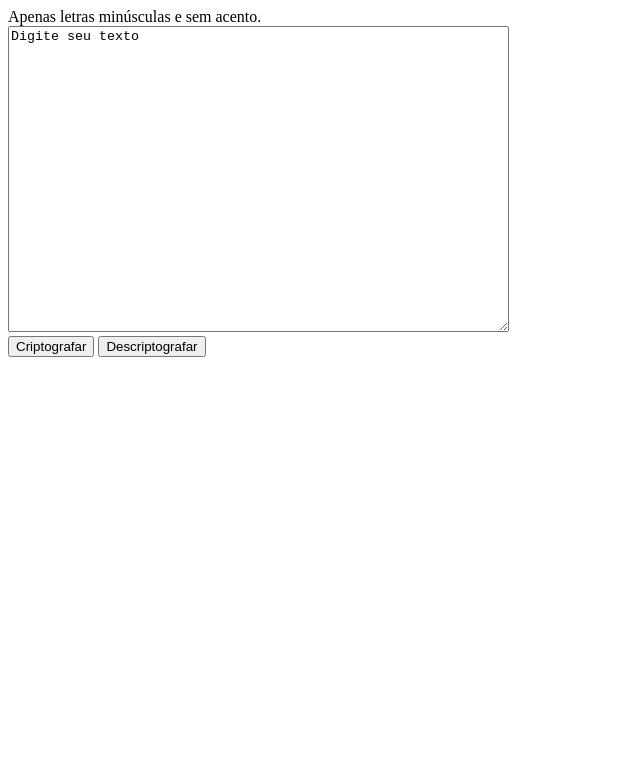
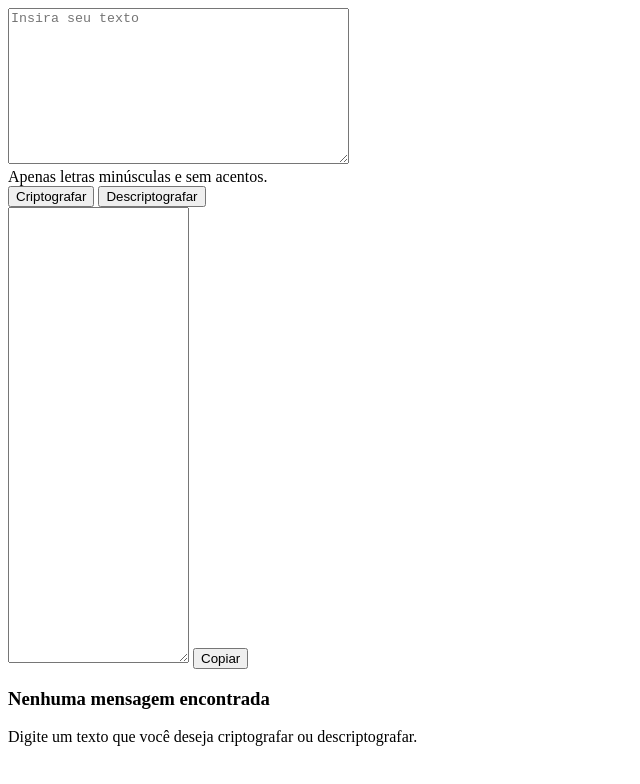
Before and after one commit to m9tzin/decodificador-texto, a plain HTML site: page index.html in a window 1280 px wide. Shown: the whole page, without its empty margins (0-640 px from the left). Drawn offline with Linux system fonts and the light colour scheme.

Commit message:
reconstruindo html corretamente

```diff
--- a/index.html
+++ b/index.html
@@ -1,27 +1,37 @@
 <!DOCTYPE html>
-<html lang="pt-br">
+<html lang="en">
 <head>
     <meta charset="UTF-8">
     <meta name="viewport" content="width=device-width, initial-scale=1.0">
     <title>Decodificador de Texto</title>
 </head>
 <body>
-    <header class="cabecalho"></header>
-    <main class="conteudo">
-        <div class="container__conteudo>">
-            <div class="container__informacoes">
-                <a type="text" class="informacoes">Apenas letras minúsculas e sem acento.</a>
-                <div class="container__texto">
-                    <textarea id="texto" name="texto" rows="20" cols="60">Digite seu texto</textarea>
-                </div>
-                <div class="container__botoes">
-                    <button class="criptografar" id="criptografar">Criptografar</button>
-                    <button class="descriptografar id="descriptografar">Descriptografar</button>
-                </div>
-                <div class="container__resultado"></div>
+    <header></header>
+    <main>
+        <section>
+            <div class="inputTexto">
+                <textarea id="texto-descriptografar" cols="40" rows="10" placeholder="Insira seu texto"></textarea>
             </div>
-        </div>
+            <div class="alert">
+                <a type="text" class="instruction">Apenas letras minúsculas e sem acentos.</a>
+            </div>
+            <div class="buttons">
+                <button onclick="criptografar()" class="btn-criptografar" id="criptografar">Criptografar</button>
+                <button onclick="descriptografar()" class="btn-descriptografar" id="descriptografar">Descriptografar</button>
+            </div>
+        </section>
+        <aside>
+            <div class="painelTexto">
+                <textarea id="conteudo-texto" cols="20" rows="30"></textarea>
+                <button onclick="copiar()" class="btn-copiar">Copiar</button>
+            </div>
+            <div class="inicioPainel">
+                <h3>Nenhuma mensagem encontrada</h3>
+                <p>Digite um texto que você deseja criptografar ou descriptografar.</p>
+            </div>
+        </aside>
     </main>
     <footer></footer>
+
 </body>
 </html>
--- a/script/app.js
+++ /dev/null
@@ -1,3 +0,0 @@
-let print = 'Teste!'
-
-console.log(print);
```
